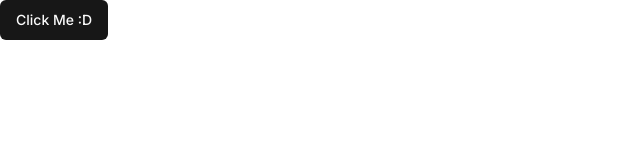
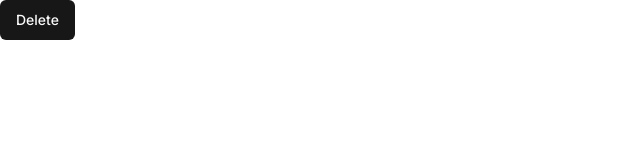
Before and after one commit to noranaziz/notion-clone, a Next.js app: page / in a window 1280 px wide. Shown: the top 160 px of the page, without its empty margins (0-640 px from the left). Built offline with nearby package versions, Linux system fonts and the light colour scheme.

Commit message:
added test button

```diff
--- a/app/page.tsx
+++ b/app/page.tsx
@@ -4,7 +4,7 @@ export default function Home() {
   return (
     <div>
       <Button>
-        Click Me :D
+        Delete
       </Button>
     </div>
   );
```
